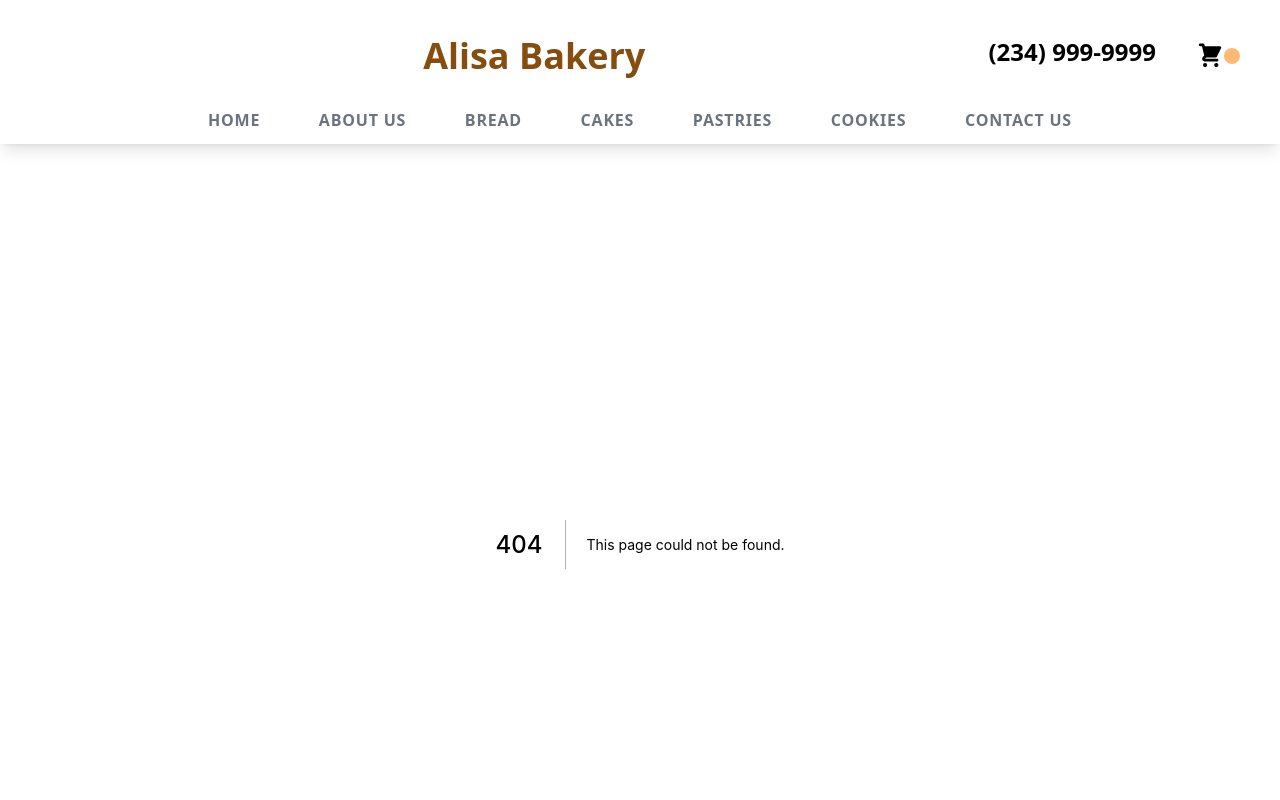
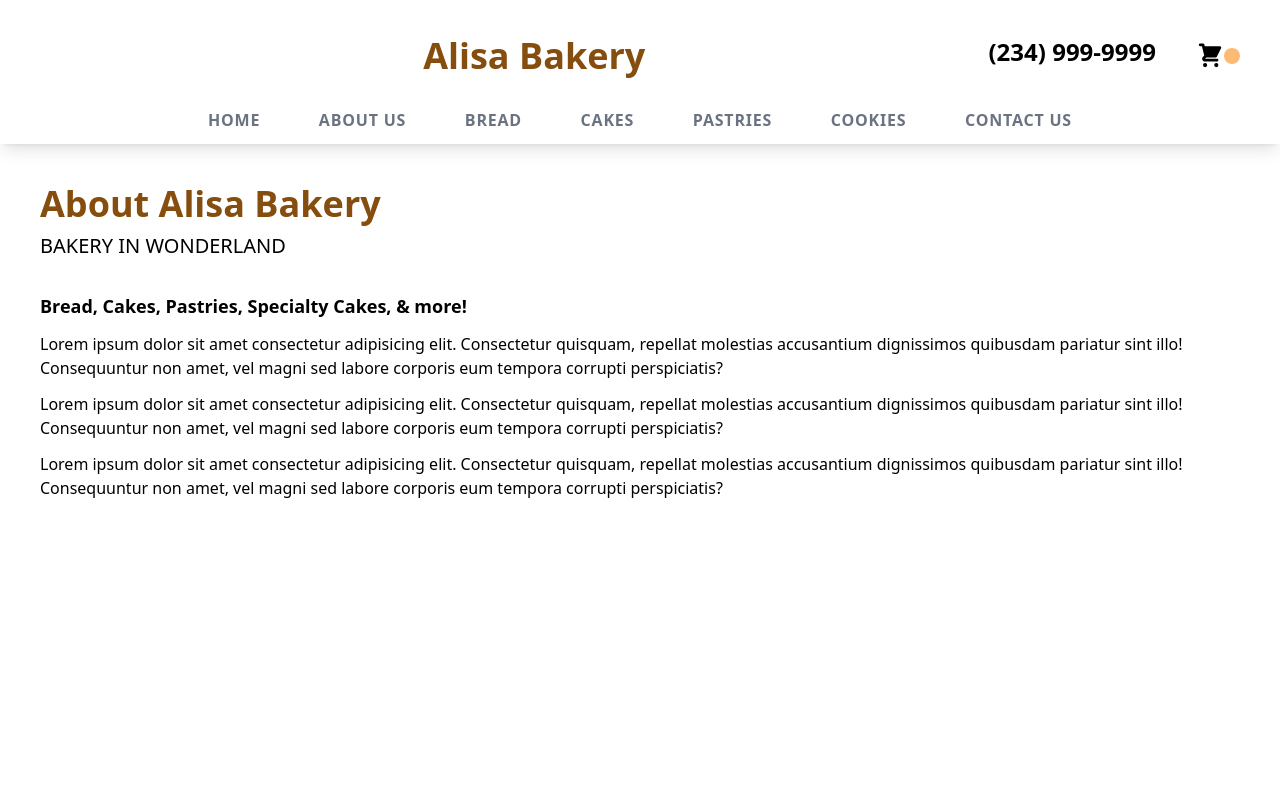
Before and after one commit to alisa-uthi/bakery-spring-boot-react, a Next.js app in the folder bakery-nextjs/: page /about-us in a window 1280 px wide. Before the commit this address had no page. Shown: the top 800 px of the page. Built offline with nearby package versions, Linux system fonts and the light colour scheme.

Commit message:
feat: add about us page

```diff
--- a/bakery-nextjs/components/Footer.tsx
+++ b/bakery-nextjs/components/Footer.tsx
@@ -3,7 +3,7 @@ import Button from './Button'
 
 const Footer = () => {
   return (
-    <div className="bg-gray-800 text-gray-300">
+    <footer className="bottom-0 w-full bg-gray-800 text-gray-300">
       <div className="mx-auto flex max-w-4xl items-start justify-around py-5 md:justify-between md:px-10">
         <div className="md:flex">
           <div className="">
@@ -18,7 +18,7 @@ const Footer = () => {
             <Link href="/">
               <p className="cursor-pointer text-sm">Shop</p>
             </Link>
-            <Link href="/">
+            <Link href="/about-us">
               <p className="cursor-pointer text-sm">About Us</p>
             </Link>
             <Link href="/">
@@ -33,7 +33,7 @@ const Footer = () => {
       <div className="border-t border-gray-500 py-3 text-center text-sm ">
         Copyright © 2022 - Alisa Bakery
       </div>
-    </div>
+    </footer>
   )
 }
 
--- a/bakery-nextjs/components/Navbar.tsx
+++ b/bakery-nextjs/components/Navbar.tsx
@@ -10,7 +10,7 @@ const Navbar = () => {
               HOME
             </li>
           </Link>
-          <Link href="/">
+          <Link href="/about-us">
             <li className="text-md cursor-pointer font-semibold tracking-wider text-gray-500 hover:font-bold hover:text-yellow-700">
               ABOUT US
             </li>
--- /dev/null
+++ b/bakery-nextjs/pages/about-us.tsx
@@ -0,0 +1,41 @@
+import Head from 'next/head'
+
+const AboutUs = () => {
+  return (
+    <div>
+      <Head>
+        <title>About Us</title>
+      </Head>
+
+      <div className="auto h-screen w-full p-10">
+        <h1 className="mb-2 text-4xl font-bold text-yellow-800">
+          About Alisa Bakery
+        </h1>
+        <h3 className="mb-8 text-xl font-normal">BAKERY IN WONDERLAND</h3>
+        <h4 className="mb-3 text-lg font-semibold">
+          Bread, Cakes, Pastries, Specialty Cakes, &amp; more!
+        </h4>
+        <p className="mb-3">
+          Lorem ipsum dolor sit amet consectetur adipisicing elit. Consectetur
+          quisquam, repellat molestias accusantium dignissimos quibusdam
+          pariatur sint illo! Consequuntur non amet, vel magni sed labore
+          corporis eum tempora corrupti perspiciatis?
+        </p>
+        <p className="mb-3">
+          Lorem ipsum dolor sit amet consectetur adipisicing elit. Consectetur
+          quisquam, repellat molestias accusantium dignissimos quibusdam
+          pariatur sint illo! Consequuntur non amet, vel magni sed labore
+          corporis eum tempora corrupti perspiciatis?
+        </p>
+        <p>
+          Lorem ipsum dolor sit amet consectetur adipisicing elit. Consectetur
+          quisquam, repellat molestias accusantium dignissimos quibusdam
+          pariatur sint illo! Consequuntur non amet, vel magni sed labore
+          corporis eum tempora corrupti perspiciatis?
+        </p>
+      </div>
+    </div>
+  )
+}
+
+export default AboutUs
```
